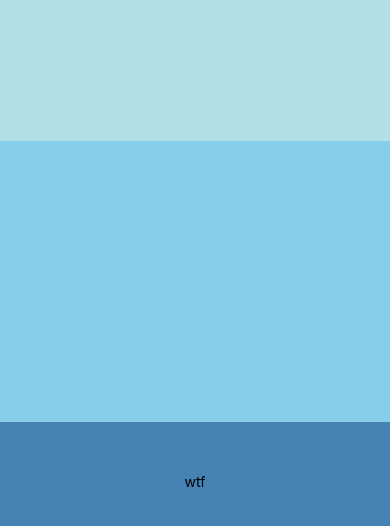
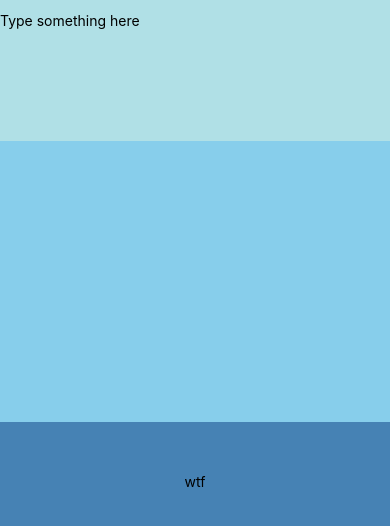
Before and after one commit to ch1c0t/react-native_playground, a React Native app: screen / in a window 390 px wide. Shown: the top 526 px of the page. Built offline with nearby package versions, Linux system fonts and the light colour scheme.

Commit message:
Handling text input

```diff
--- a/App.js
+++ b/App.js
@@ -7,7 +7,8 @@ import React, {
 
 import {
   Text,
-  View
+  View,
+  TextInput
 } from 'react-native';
 
 Greeting = class Greeting extends Component {
@@ -34,6 +35,13 @@ Greeting = class Greeting extends Component {
 };
 
 module.exports = App = class App extends Component {
+  constructor(props) {
+    super(props);
+    this.state = {
+      text: ''
+    };
+  }
+
   render() {
     return <View style={{
         flex: 1
@@ -41,11 +49,26 @@ module.exports = App = class App extends Component {
       <View style={{
         flex: 1,
         backgroundColor: 'powderblue'
+      }}>
+        <TextInput style={{
+        height: 40
+      }} placeholder='Type something here' onChangeText={(text) => {
+        return this.setState({
+          text: text
+        });
       }} />
+      </View>
       <View style={{
         flex: 2,
         backgroundColor: 'skyblue'
-      }} />
+      }}>
+        <Text style={{
+        padding: 10,
+        fontSize: 42
+      }}>
+          {this.state.text.split('').reverse().join('')}
+        </Text>
+      </View>
       <View style={{
         flex: 3,
         backgroundColor: 'steelblue',
```
Also changed, not shown: 1 other file (tests, documents, lock files or other folders).
